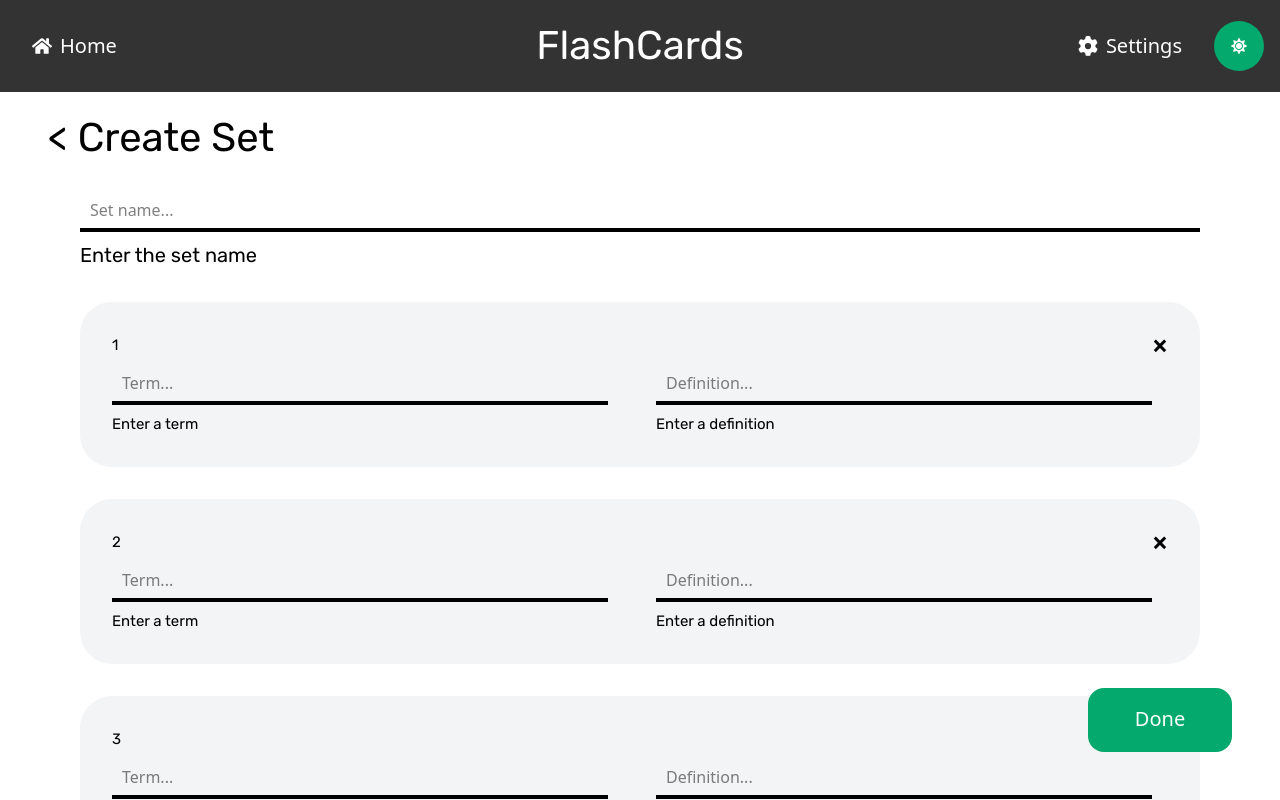
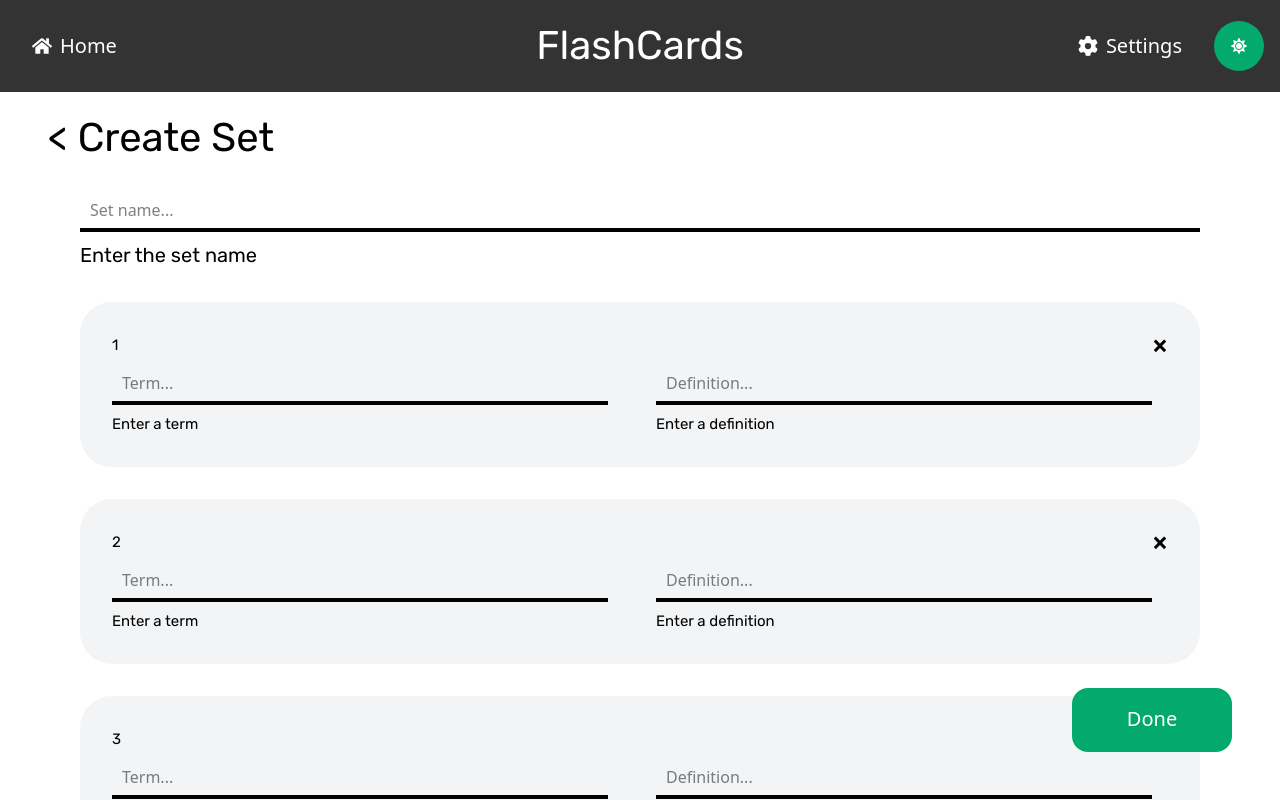
Before and after one commit to SamB221/FastFlashCards, a React (Vite) app: page /create in a window 1280 px wide. Shown: the top 800 px of the page. Built offline with nearby package versions, Linux system fonts and the light colour scheme.

Commit message:
Changed button size

```diff
--- a/src/index.css
+++ b/src/index.css
@@ -176,7 +176,7 @@ p {
     position: fixed;
     bottom: 3rem;
     right: 3rem;
-    width: 9rem;
+    width: 10rem;
     height: 4rem;
     display: block !important;
 }
@@ -196,7 +196,7 @@ p {
     position: fixed;
     bottom: 3rem;
     left: 3rem;
-    width: 9rem;
+    width: 10rem;
     height: 4rem;
     display: block !important;
 }
```
